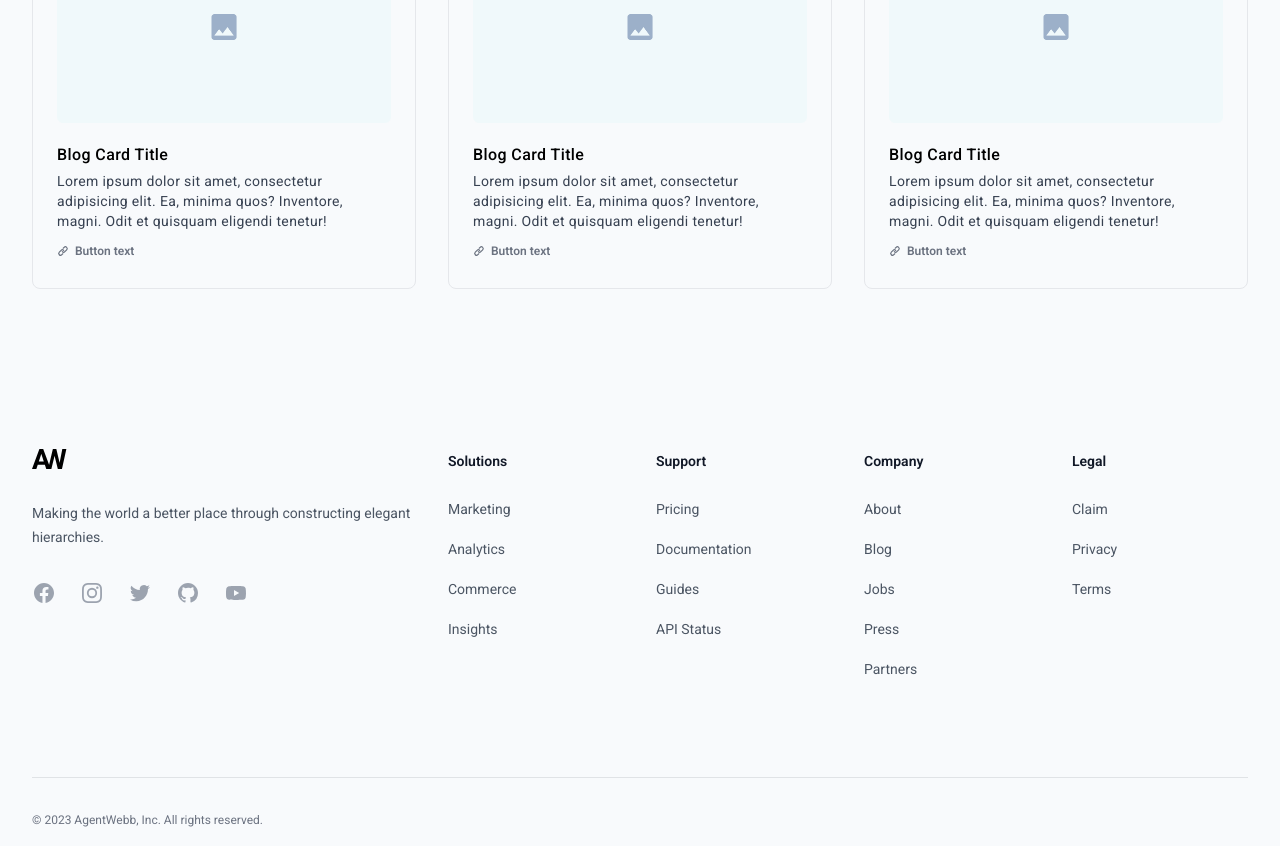
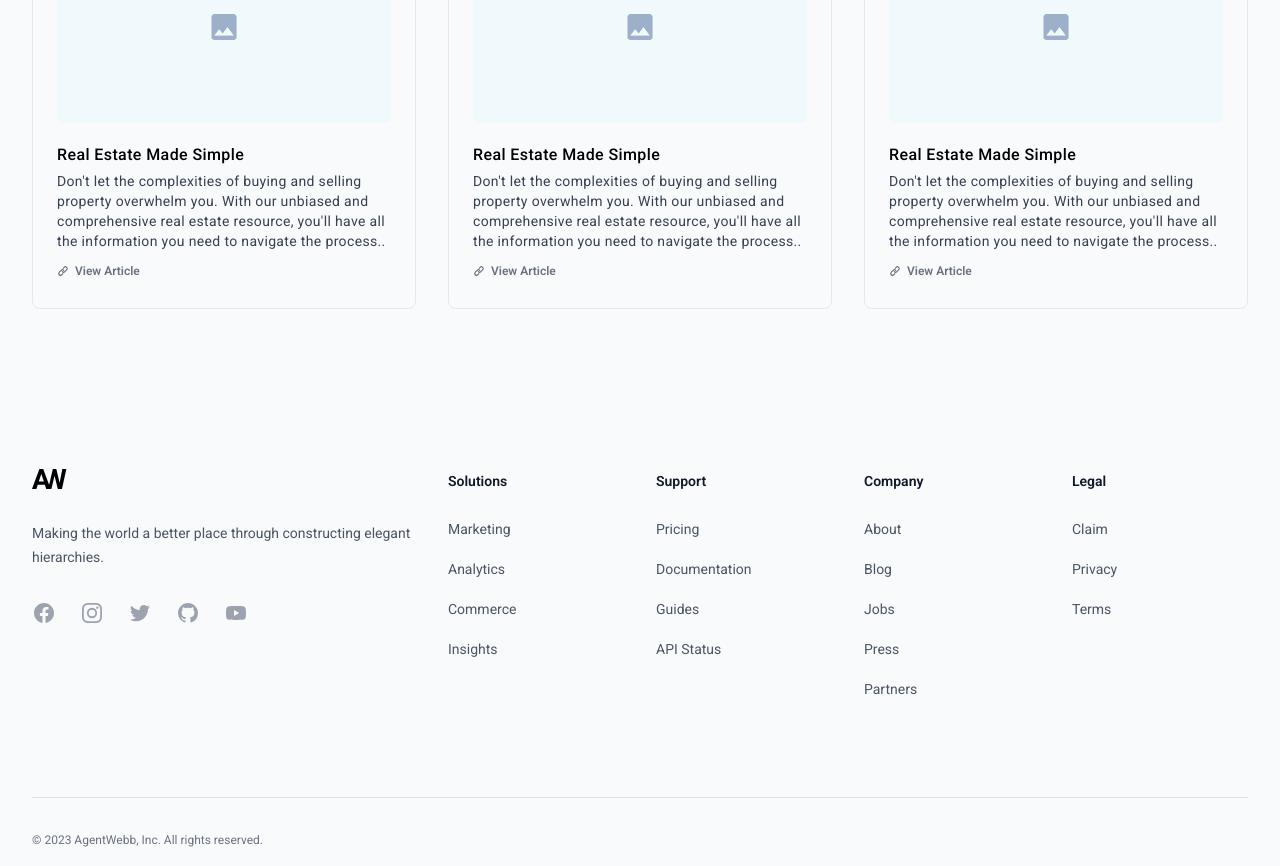
Before and after one commit to iamwillcode/agentwebb, a Next.js app: page / in a window 1280 px wide. Shown: the part 3380-4246 px from the top of the page. Built offline with nearby package versions, Linux system fonts and the light colour scheme.

Commit message:
inlcude data for blogcard

```diff
--- a/pages/index.tsx
+++ b/pages/index.tsx
@@ -212,9 +212,9 @@ export default function index() {
               <p className="body-large">Lorem ipsum dolor sit amet consectetur adipisicing elit. Reprehenderit ipsam quae natus dolores laborum adipisci nulla sit dignissimos quos unde?</p>
             </div>
             <div className="grid grid-cols-1 gap-8 md:grid-cols-3">
-              <BlogCard />
-              <BlogCard />
-              <BlogCard />
+              <BlogCard title="Real Estate Made Simple" body="Don't let the complexities of buying and selling property overwhelm you. With our unbiased and comprehensive real estate resource, you'll have all the information you need to navigate the process.." linkName="View Article" link="/blog/project-slug" />
+              <BlogCard title="Real Estate Made Simple" body="Don't let the complexities of buying and selling property overwhelm you. With our unbiased and comprehensive real estate resource, you'll have all the information you need to navigate the process.." linkName="View Article" link="/blog/project-slug" />
+              <BlogCard title="Real Estate Made Simple" body="Don't let the complexities of buying and selling property overwhelm you. With our unbiased and comprehensive real estate resource, you'll have all the information you need to navigate the process.." linkName="View Article" link="/blog/project-slug" />
             </div>
           </section>
         </div>
```
